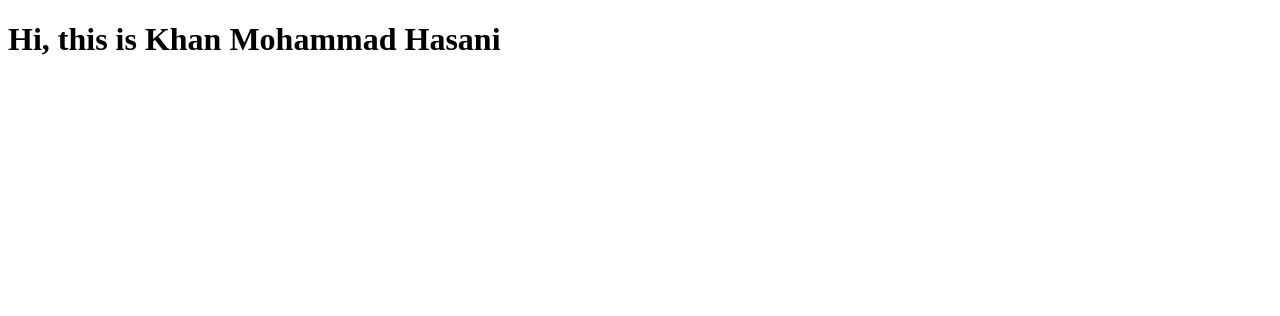
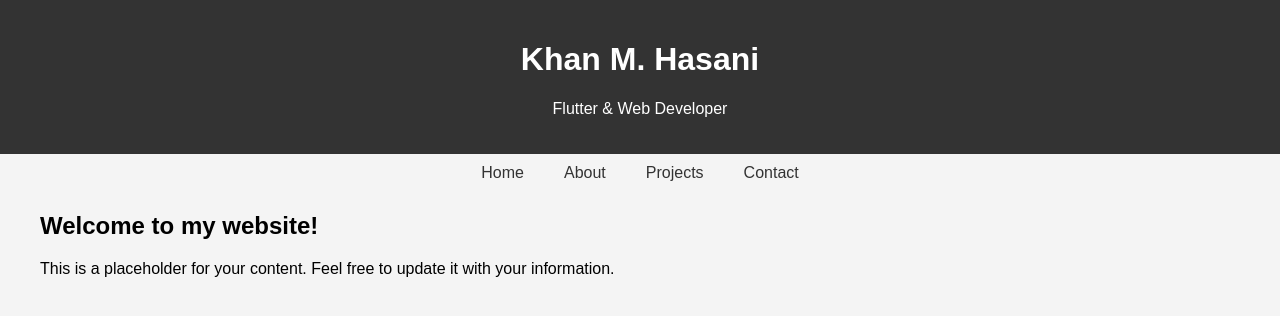
Before and after one commit to Khan-Mohammad-Hasani/Khan-Mohammad-Hasani.github.io, a plain HTML site: page index.html in a window 1280 px wide. Drawn offline with Linux system fonts and the light colour scheme.

Commit message:
Adding details

```diff
--- a/index.html
+++ b/index.html
@@ -1,12 +1,71 @@
 <!DOCTYPE html>
 <html lang="en">
-  <head>
-    <meta charset="UTF-8" />
-    <meta http-equiv="X-UA-Compatible" content="IE=edge" />
-    <meta name="viewport" content="width=device-width, initial-scale=1.0" />
-    <title>Khan MOhammad Hasani</title>
-  </head>
-  <body>
-    <h1>Hi, this is Khan Mohammad Hasani</h1>
-  </body>
+
+<head>
+    <meta charset="UTF-8">
+    <meta name="viewport" content="width=device-width, initial-scale=1.0">
+    <title>Khan M. Hasani - Flutter & Web Developer</title>
+    <style>
+        /* Add your CSS styles here */
+        body {
+            font-family: Arial, sans-serif;
+            margin: 0;
+            padding: 0;
+            background-color: #f4f4f4;
+        }
+
+        header {
+            background-color: #333;
+            color: #fff;
+            padding: 20px;
+            text-align: center;
+        }
+
+        nav {
+            display: flex;
+            justify-content: center;
+            padding: 10px 0;
+        }
+
+        nav a {
+            color: #333;
+            text-decoration: none;
+            padding: 0 20px;
+        }
+
+        nav a:hover {
+            color: #fff;
+            background-color: #555;
+            border-radius: 5px;
+        }
+
+        .container {
+            max-width: 1200px;
+            margin: 20px auto;
+            padding: 0 20px;
+        }
+
+        /* Add more styles as needed */
+
+    </style>
+</head>
+
+<body>
+    <header>
+        <h1>Khan M. Hasani</h1>
+        <p>Flutter & Web Developer</p>
+    </header>
+    <nav>
+        <a href="#">Home</a>
+        <a href="#">About</a>
+        <a href="#">Projects</a>
+        <a href="#">Contact</a>
+    </nav>
+    <div class="container">
+        <!-- Your content goes here -->
+        <h2>Welcome to my website!</h2>
+        <p>This is a placeholder for your content. Feel free to update it with your information.</p>
+    </div>
+</body>
+
 </html>
```
